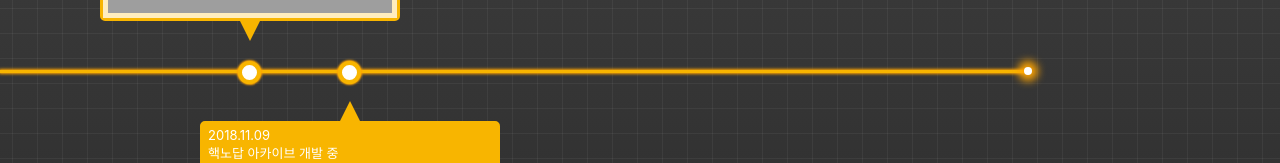
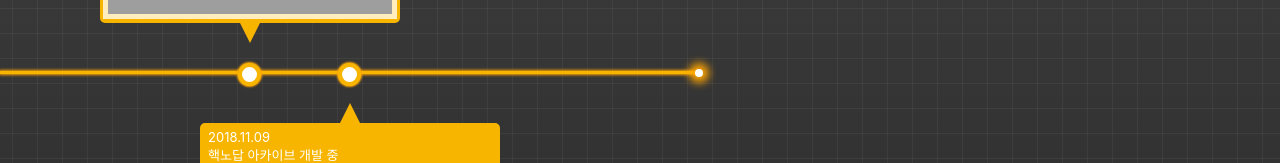
Before and after one commit to Esot3riA/hacknodap-archive, a React (Create React App) app: page / in a window 1280 px wide. Shown: the part 329-492 px from the top of the page. Built offline with nearby package versions, Linux system fonts and the light colour scheme; grey boxes are pictures that could not be loaded.

Commit message:
Remove Wrapper

```diff
--- a/src/components/TimeLine.js
+++ b/src/components/TimeLine.js
@@ -4,7 +4,7 @@ import './TimeLine.scss';
 class TimeLine extends Component {
   render() {
     return(
-      <div className="timeline-wrap">
+      // <div className="timeline-wrap">
         <div className="timeline">
           <div className="history-container top">
             <div className="history-head">
@@ -25,7 +25,7 @@ class TimeLine extends Component {
             </div>
           </div>
         </div>
-      </div>
+      // </div>
     );
   }
 }
--- a/src/components/TimeLine.scss
+++ b/src/components/TimeLine.scss
@@ -16,17 +16,11 @@ $history-container-border: 3px;
 }
 
 // element
-.timeline-wrap {
-  display: flex;
-  flex-direction: column;
-  justify-content: center;
-  height: inherit;
-
 .timeline {
-    display: flex;
-    justify-content: left;
-    align-items: center;
-    width: 80%;
+  position: fixed;
+  top: 50%;
+  left: 0;
+  width: 700px;  // dynamically change later
   height: 3px;
   background: $primary-color;
   box-shadow: 0 0 3px 1px $primary-color-strong;
@@ -36,7 +30,8 @@ $history-container-border: 3px;
     position: absolute;
     width: 8px;
     height: 8px;
-      left: 80%;
+    top: -2px;
+    left: 695px;  // dynamically change later
     background-color: $circle-background-color;
     border-radius: 50%;
     animation: glow 0.7s infinite alternate;
@@ -55,7 +50,7 @@ $history-container-border: 3px;
     cursor: pointer;
   }
 }
-}
+
 
 .history-container {
   position: absolute;
```
Also changed, not shown: 1 other file (tests, documents, lock files or other folders). Lines whose indentation alone changed are shown as unchanged.
